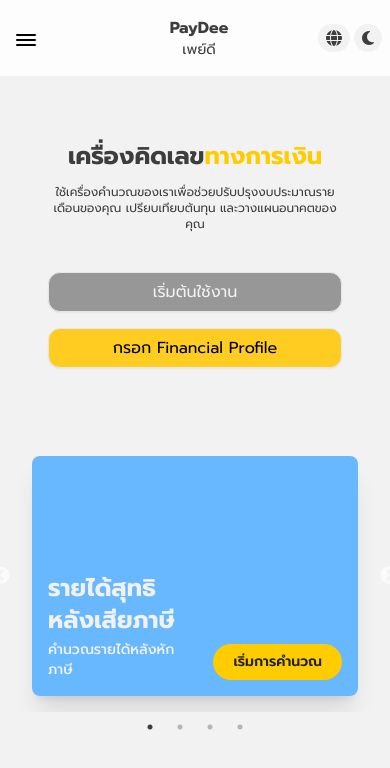
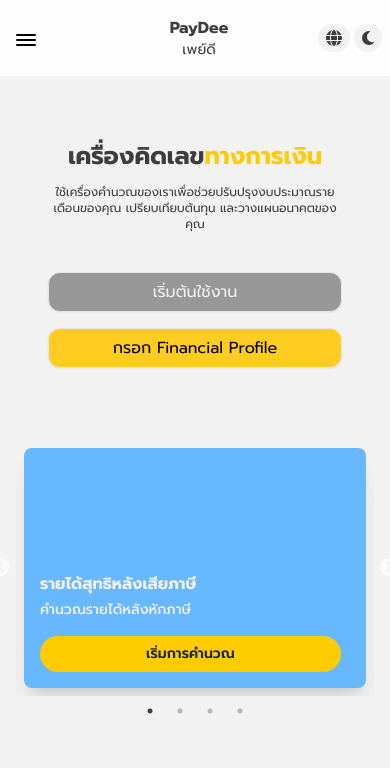
Before and after one commit to BossTheDev2209/paydee, a React (Vite) app: page / in a window 390 px wide. Shown: the top 768 px of the page. Built offline with nearby package versions, Linux system fonts and the light colour scheme; a web font is replaced by a local one.

Commit message:
Home => responsive

```diff
--- a/src/styles/global.css
+++ b/src/styles/global.css
@@ -119,3 +119,12 @@
 .hamburger-menu {
   @apply h-[2px] w-full bg-black rounded transition-all duration-300
 }
+
+@media (max-width: 480px) {
+  .slick-slide {
+    width: 100vw !important;
+  }
+  .slick-track {
+    display: flex !important;
+  }
+}
--- a/src/views/Home.jsx
+++ b/src/views/Home.jsx
@@ -58,8 +58,8 @@
           slidesToShow: 3,
           slidesToScroll: 3,
           infinite: true,
-          dots: true
-        }
+          dots: true,
+        },
       },
       {
         breakpoint: 600,
@@ -68,7 +68,7 @@
           slidesToScroll: 2,
           initialSlide: 2,
           infinite: true,
-        }
+        },
       },
       {
         breakpoint: 480,
@@ -76,9 +76,10 @@
           slidesToShow: 1,
           slidesToScroll: 1,
           infinite: true,
-        }
-      }
-    ]
+          centerMode: false,
+        },
+      },
+    ],
   };
 
   return (
@@ -106,39 +107,47 @@
         </div>
       </div>
 
-      <div id="calculate" className="w-full">
-
-        <Slider {...settings}>
+      <div id="calculate" className="w-full overflow-visible">
+        <Slider {...settings} className="w-full">
           {calculator.map((calc) => (
-          <Link to={calc.path}>
+            <div className="w-full">
+              <Link to={calc.path} className="w-full flex p-2 md:p-4">
                 <div //dont change the div closing tag idk why
                   title={calc.title}
-            className={`w-auto h-60 m-4 rounded-lg shadow-xl hover:shadow-slate-400 dark:hover:shadow-slate-800 dark:hover:shadow-xl transition-shadow duration-300 flex flex-col justify-between p-4 cursor-pointer relative hover:scale-[1.02] transition-transform duration-300 ease-in-out`}
+                  className={`w-full h-60 rounded-lg shadow-xl hover:shadow-slate-400 dark:hover:shadow-slate-800 dark:hover:shadow-xl flex justify-between p-4 cursor-pointer relative hover:scale-[1.02] transition-transform duration-300 ease-in-out`}
                   style={{ backgroundColor: calc.calcColor }}
                   key={calc.id}
                 >
                   {/* Top-left AI icon */}
                   <div className="absolute top-4 left-4">
                     {calc.isAi && (
-                  <img src={AI} alt="AI" className="w-14 h-14 rounded-full" />
+                      <img
+                        src={AI}
+                        alt="AI"
+                        className="w-14 h-14 rounded-full"
+                      />
                     )}
                   </div>
 
                   {/* content on left, btn on right */}
-              <div className="flex items-end justify-between gap-4 mt-auto">
-                <div className="flex flex-col gap-1 flex-1">
-                  <h2 className="text-[#f2f1f1] font-bold text-2xl">{calc.title}</h2>
-                  <p className="text-[#f2f1f1] font-medium text-sm">{calc.details}</p>
+                  <div className="flex flex-wrap items-end justify-between gap-4 mt-auto">
+                    <div className="w-full flex flex-col gap-1 flex-1">
+                      <h2 className="text-[#f2f1f1] font-bold text-base lg:text-2xl">
+                        {calc.title}
+                      </h2>
+                      <p className="text-[#f2f1f1] font-medium text-sm">
+                        {calc.details}
+                      </p>
                     </div>
-                <button className="text-sm text-[#202121] font-semibold bg-[#ffcc00] px-5 py-2 rounded-full hover:shadow-md hover:scale-[1.05] active:scale-[0.98] transition-transform duration-300 ease-in-out transition-shadow flex-shrink-0 whitespace-nowrap">
+                    <button className="w-full lg:w-6/12 text-sm text-[#202121] font-semibold bg-[#ffcc00] px-5 py-2 rounded-full hover:shadow-md hover:scale-[1.05] active:scale-[0.98] transition-transform duration-300 ease-in-out flex-shrink-0 whitespace-nowrap">
                       เริ่มการคำนวณ
                     </button>
                   </div>
                 </div>
               </Link>
+            </div>
           ))}
         </Slider>
-
       </div>
     </div>
   );
```
Also changed, not shown: 1 other file (tests, documents, lock files or other folders). Lines whose indentation alone changed are shown as unchanged.
